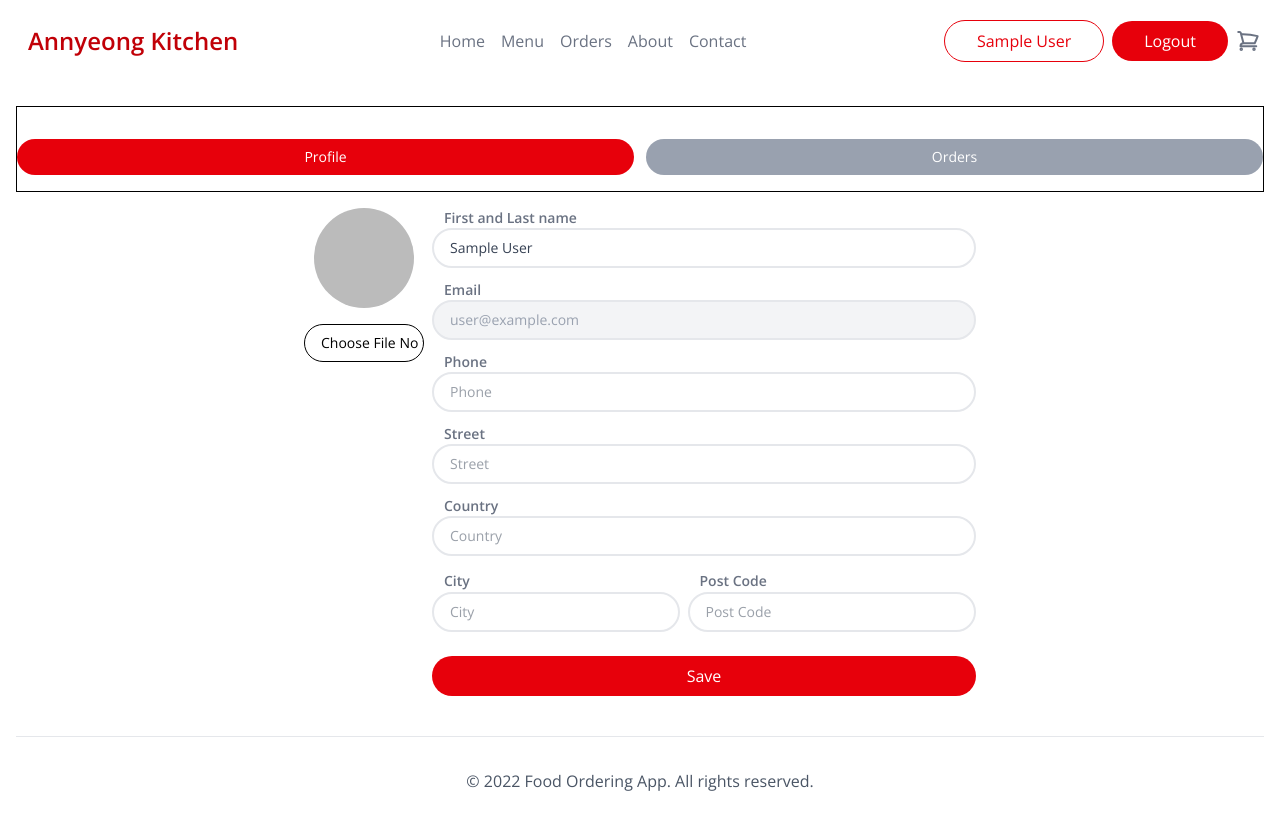
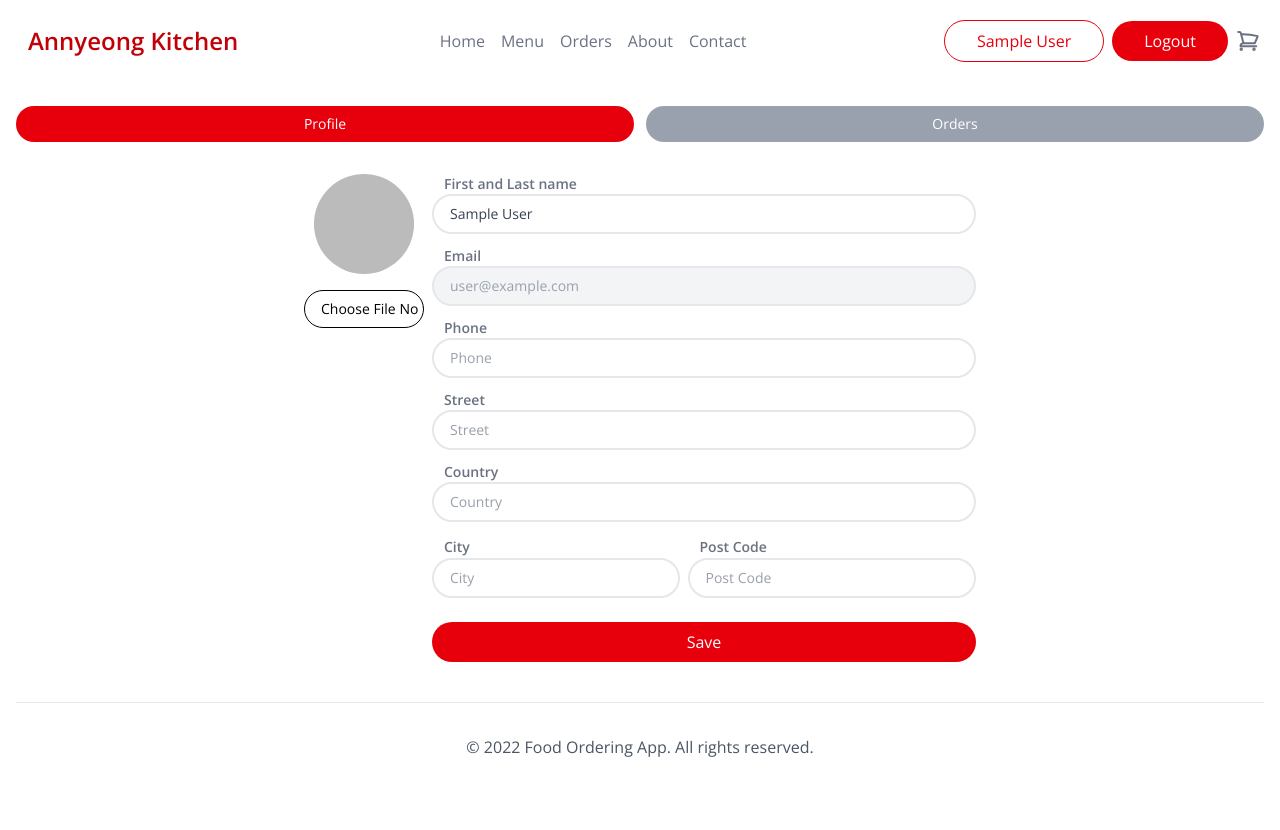
Before and after one commit to Habiba712/food-ordering-app, a Next.js app: page /pages/profile in a window 1280 px wide. Shown: the top 830 px of the page. After the commit the page ends 807 px from the top, so only its background shows below. Built offline with nearby package versions, Linux system fonts and the light colour scheme; no server answers; sample sign-in values are in the browser's storage.

Commit message:
consolelog user admin

```diff
--- a/src/app/component/userTabs.js
+++ b/src/app/component/userTabs.js
@@ -25,6 +25,7 @@ export default function UserTabs() {
         })
 
     }
+    console.log('isAdmin', isAdmin)
 
     useEffect(() => {
         getUserData();
@@ -34,7 +35,7 @@ export default function UserTabs() {
     const pathname = usePathname();
     return (
 
-        <div className="w-full border ">
+        <div className="w-full  ">
             <div className="w-full text-2xl grid grid-cols-5  sm:flex sm:flex-row text-sm gap-3 md:flex tabs  mt-8">
 
                 {isAdmin ? (
--- a/src/app/pages/profile/page.js
+++ b/src/app/pages/profile/page.js
@@ -48,8 +48,8 @@ export default function ProfilePage() {
                 setCountry(data.country)
                 setCity(data.city)
                 setPostCode(data.postCode)
-                setAdmin(data.admin)
-                setInitialAdmin(data.admin);
+                setAdmin(data.Admin)
+                setInitialAdmin(data.Admin);
 
             })
 
```
